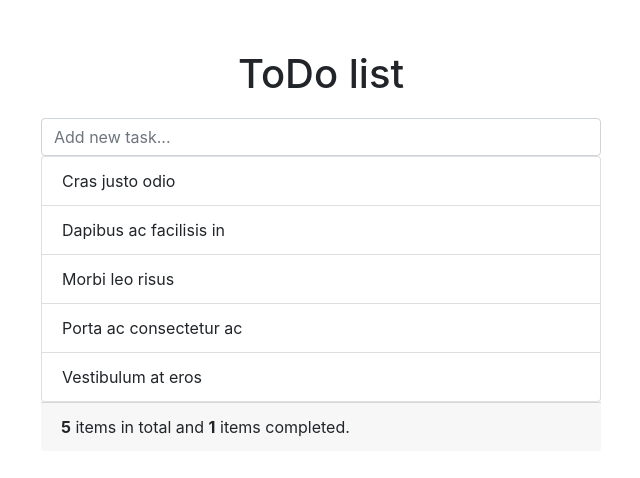
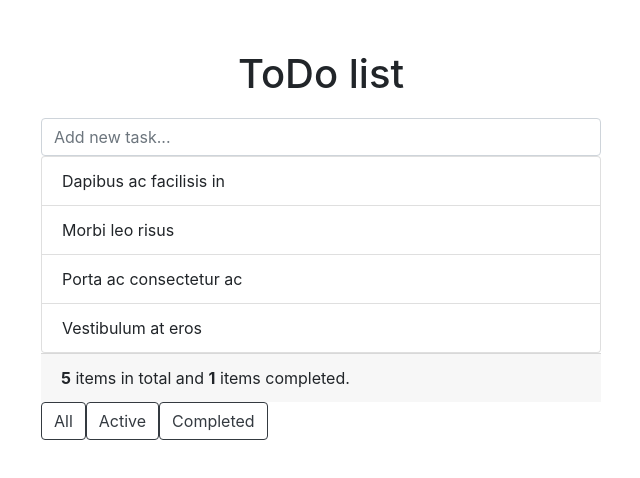
Before and after one commit to pillowhead/todo-frontend, a React (Create React App) app: page / in a window 1280 px wide. Shown: the top 478 px of the page, without its empty margins (319-959 px from the left). Built offline with nearby package versions, Linux system fonts and the light colour scheme.

Commit message:
add filter component with buttons

```diff
--- a/src/App.js
+++ b/src/App.js
@@ -7,6 +7,7 @@ class App extends Component {
     super();
 
     this.state = {
+      filter: "active",
       items: [
         {
           id: 1,
@@ -51,8 +52,10 @@ class App extends Component {
         <div className="row">
           <TodoList
             title={title}
+            items={this.state.items}
             addNew={this.addNew.bind(this)}
-            items={this.state.items}
+            filter={this.state.filter}
+            changeFilter={this.changeFilter.bind(this)}
           />
         </div>
       </div>
@@ -61,7 +64,7 @@ class App extends Component {
 
   addNew(text) {
     let nextId = uuidv1(); // to test later
-    //let nextId = this.state.items.length + 1;
+    //let nextId = this.state.items.length + 1; //basic nextId concept
     let item = {
       id: nextId,
       text: text
@@ -72,6 +75,10 @@ class App extends Component {
       items: updatedList
     });
   }
+
+  changeFilter(filter) {
+    this.setState({ filter });
+  }
 }
 
 export default App;
--- /dev/null
+++ b/src/components/Filter.js
@@ -0,0 +1,26 @@
+import React from "react";
+
+const options = {
+  all: "All",
+  active: "Active",
+  completed: "Completed"
+};
+
+export default function Filter(props) {
+  const { change } = props;
+
+  return (
+    <div>
+      {Object.keys(options).map(key => (
+        <button
+          type="button"
+          className="btn btn-outline-dark"
+          key={key}
+          onClick={() => change(key)}
+        >
+          {options[key]}
+        </button>
+      ))}
+    </div>
+  );
+}
--- a/src/components/TodoList.js
+++ b/src/components/TodoList.js
@@ -2,9 +2,12 @@ import React from "react";
 import TodoItem from "./TodoItem";
 import Footer from "./Footer";
 import InputForm from "./InputForm";
+import Filter from "./Filter";
 
 function TodoList(props) {
-  const { title, items, addNew } = props;
+  const { title, items, addNew, filter, changeFilter } = props;
+
+  const filteredItems = applyFilter(items, filter);
 
   return (
     <div className="todolist">
@@ -12,14 +15,27 @@ function TodoList(props) {
       <InputForm addNew={addNew} />
 
       <ul className="list-group">
-        {items.map(item => (
+        {filteredItems.map(item => (
           <TodoItem key={item.id} data={item} />
         ))}
       </ul>
-
       <Footer items={items} />
+      <Filter change={changeFilter} />
     </div>
   );
 }
 
+function applyFilter(unfilteredItems, filter) {
+  switch (filter) {
+    case "completed":
+      return unfilteredItems.filter(item => item.completed === true);
+
+    case "active":
+      return unfilteredItems.filter(item => item.completed !== true);
+
+    default:
+      return unfilteredItems;
+  }
+}
+
 export default TodoList;
```
